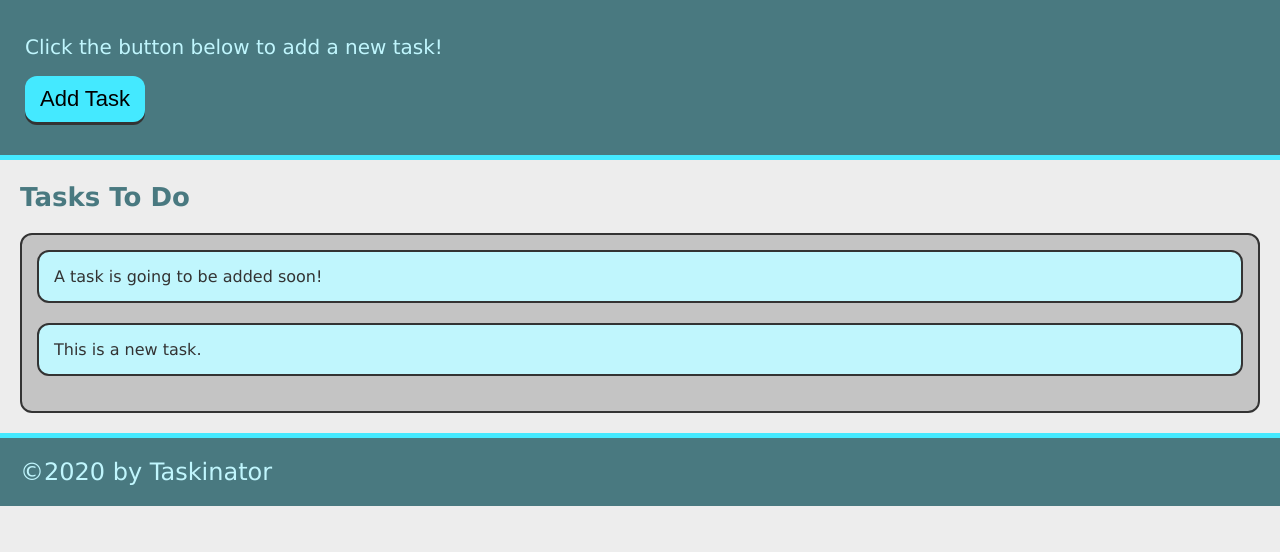
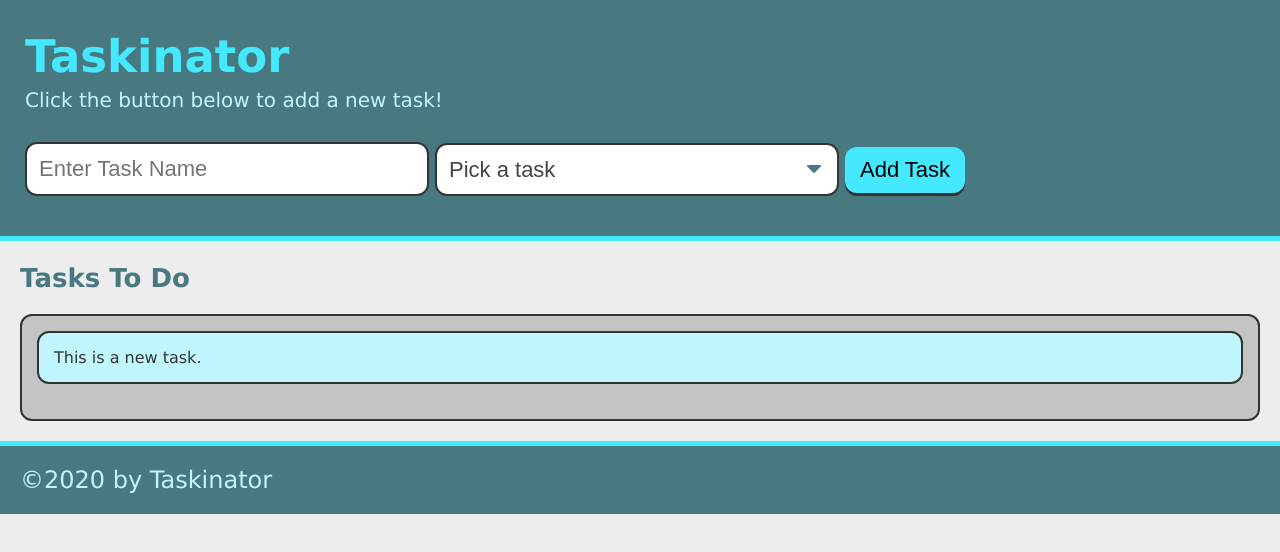
Before and after one commit to Dmorrel7/Taskinator, a plain HTML site: page index.html in a window 1280 px wide. Drawn offline with Linux system fonts and the light colour scheme.

Commit message:
added form and select elements to html

```diff
--- a/index.html
+++ b/index.html
@@ -10,11 +10,26 @@
 <body>
     <!-- Header -->
     <header>
-        <h1 class="page-title"></h1>
+        <h1 class="page-title">Taskinator</h1>
         <p>Click the button below to add a new task!</p>
-        <button class="btn" id="save-task">
-            Add Task
-        </button>
+        <form id="form-group">
+            <div class="form-group">
+                <input type="text" name="task-name" placeholder="Enter Task Name" />
+            </div>
+            <div class="form-group">
+                <select name="task-type" class="select-dropdown">
+                    <option value="" disabled selected>Pick a task</option>
+                    <option value ="Print">Print</option>
+                    <option value="Web">Web</option>
+                    <option value="Mobile">Mobile</option>
+                </select>
+            </div>
+            <div class="form-group">
+                <button class="btn" id="save-task" type="submit">
+                    Add Task
+                </button>
+            </div>
+        </form>
     </header>
 
     <!-- Main -->
@@ -22,9 +37,7 @@
         <section class="task-list-wrapper">
             <h2 class="list-title">Tasks To Do</h2>
             <ul class="task-list" id="tasks-to-do">
-                <li class="task-item">
-                    A task is going to be added soon!
-                </li>
+
             </ul>
         </section>
     </main>
```
